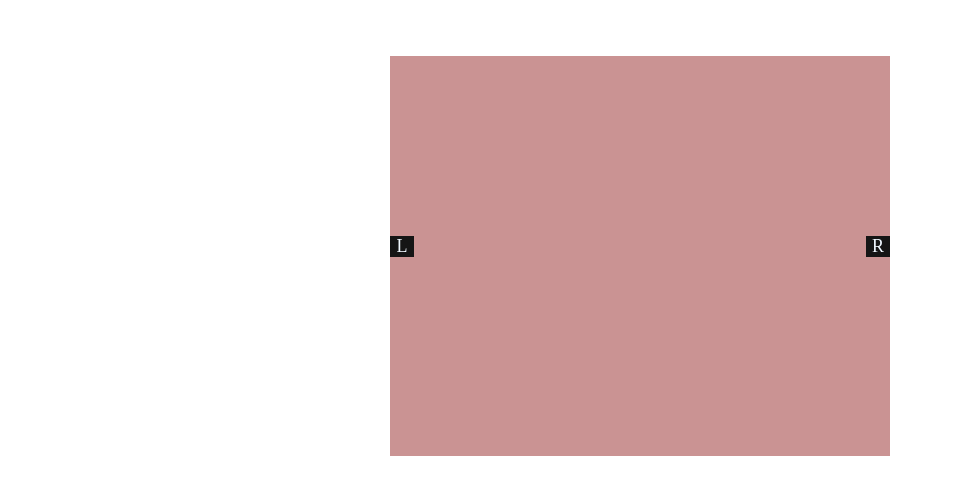
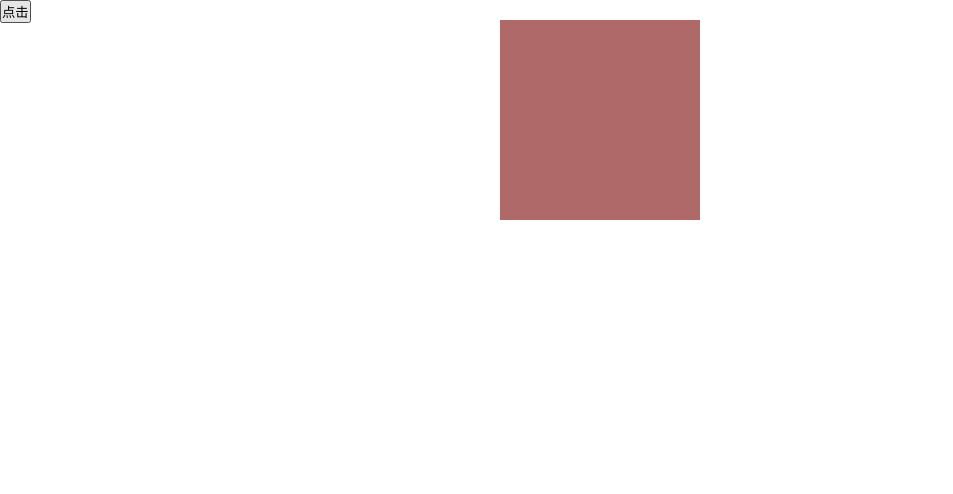
Before and after one commit to MSYYDS/my-new-repository2023, a plain HTML site: page 测试1.html in a window 1280 px wide. Shown: the whole page, without its empty margins (0-953 px from the left). Drawn offline with Linux system fonts and the light colour scheme.

Commit message:
做一点小练习

```diff
--- a/js/animate.js
+++ b/js/animate.js
@@ -1,17 +1,50 @@
+//首先明确，这是一个的左部返回函数
 function animate(obj, target, callback) {
     clearInterval(obj.timer);
     obj.timer = setInterval(function () {
         var step = (target - obj.offsetLeft) / 10;
         step = step > 0 ? Math.ceil(step) : Math.floor(step);
-        if (obj.offsetLeft == target) {
-
-            clearInterval(obj.timer);
-            // if(callback){
-            //     callback();
-            // }
-            callback && callback();//与上边一摸一样的的函数，不过写法更高级，也就是利用了逻辑中断；
+        if (target == obj.offsetLeft) {
+            clearInterval(obj.timer)
+            callback && callback();
         }
-
         obj.style.left = obj.offsetLeft + step + 'px';
     }, 15)
 }
+
+
+
+
+
+
+
+
+
+
+
+
+
+
+
+
+
+
+
+
+// function animate(obj, target, callback) {
+//     clearInterval(obj.timer);
+//     obj.timer = setInterval(function () {
+//         var step = (target - obj.offsetLeft) / 10;
+//         step = step > 0 ? Math.ceil(step) : Math.floor(step);
+//         if (obj.offsetLeft == target) {
+
+//             clearInterval(obj.timer);
+//             // if(callback){
+//             //     callback();
+//             // }
+//             callback && callback();//与上边一摸一样的的函数，不过写法更高级，也就是利用了逻辑中断；
+//         }
+
+//         obj.style.left = obj.offsetLeft + step + 'px';
+//     }, 15)
+// }
--- a/测试1.html
+++ b/测试1.html
@@ -12,51 +12,33 @@
             padding: 0;
         }
 
-        .box {
+        body {
             position: relative;
-            margin: 20% 50%;
-            width: 500px;
-            height: 400px;
-            background-color: #ca9393;
-            transform: translate(-50%, -50%);
-            overflow: hidden;
         }
 
-        .r,
-        .l {
-            display: block;
+        div {
             position: absolute;
-            width: 24px;
-            top: 40px;
-            font-size: 18px;
-            color: aliceblue;
-            text-align: center;
-            background-color: #151515;
-            cursor: pointer;
-        }
-
-        .r {
-            right: 0;
-            top: 50%;
-            margin-top: -20px;
-
-        }
-
-        .l {
-            left: 0;
-            top: 50%;
-            margin-top: -20px;
-
+            left: 500px;
+            top: 20px;
+            width: 200px;
+            height: 200px;
+            background-color: #af6969;
         }
     </style>
     <script src="js/animate.js"></script>
 </head>
 
 <body>
-    <div class="box">
-        <div class="r">R</div>
-        <div class="l">L</div>
-    </div>
+    <div></div>
+    <button>点击</button>
+    <script>
+        var div = document.querySelector('div');
+        var btn = document.querySelector('button');
+        btn.addEventListener('click', function () {
+            animate(div, 0);
+        })
+
+    </script>
 </body>
 
 </html>
```
